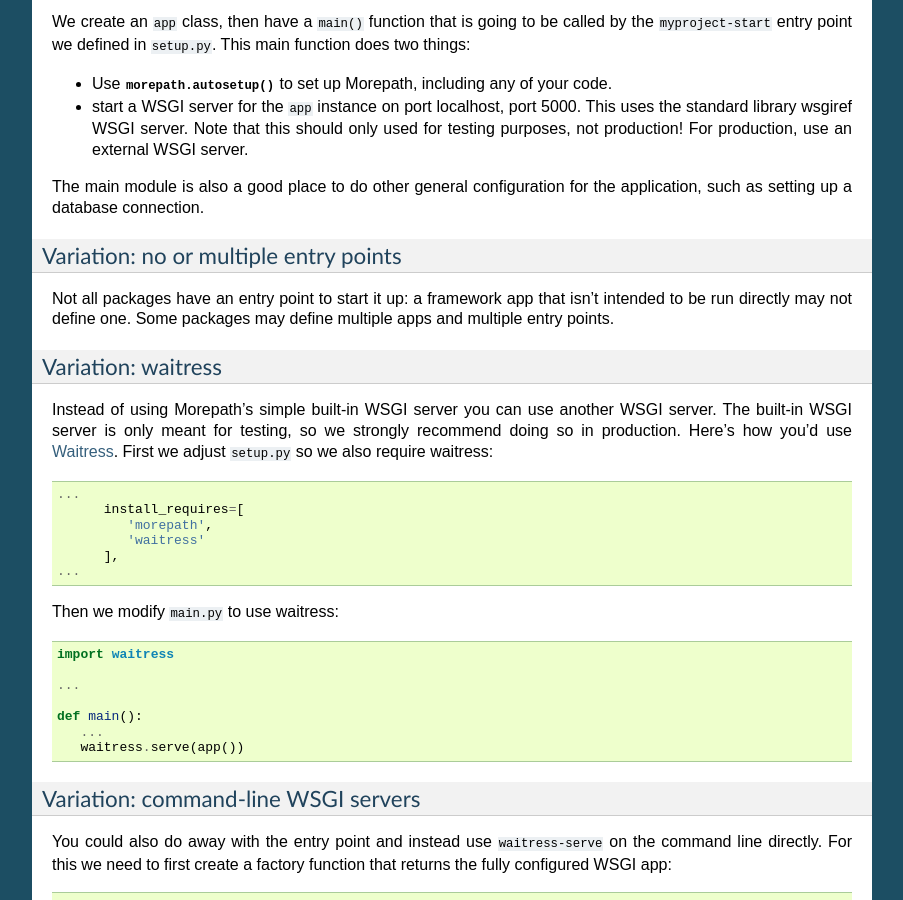
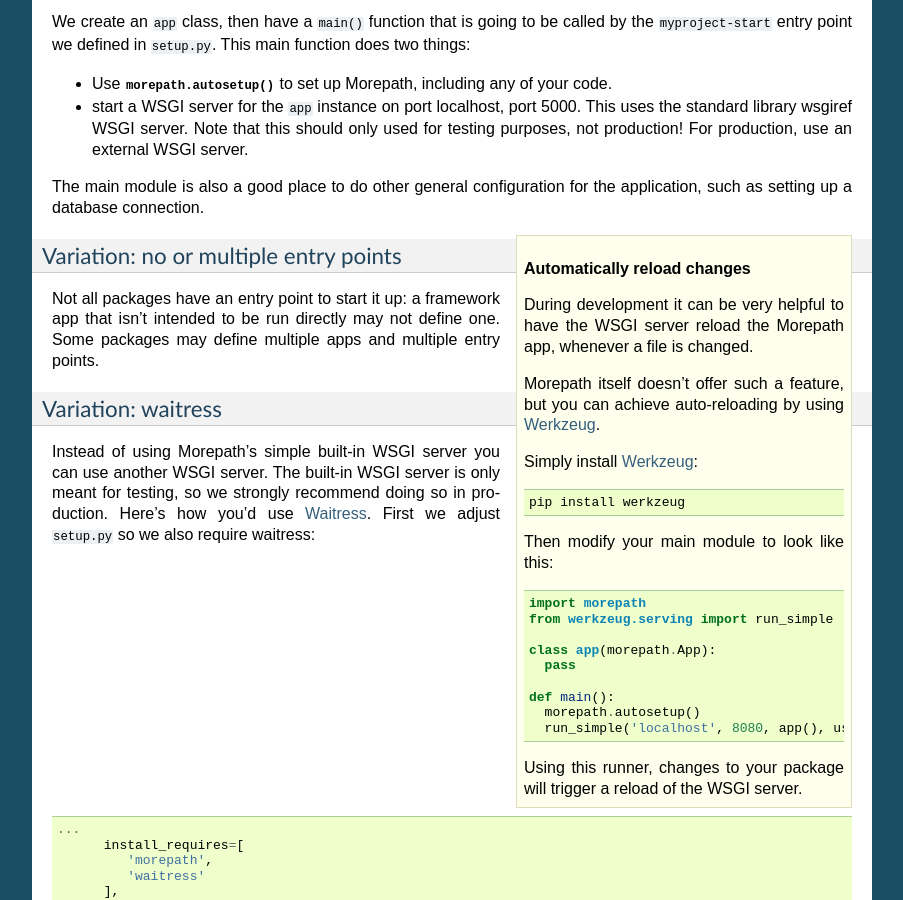
Before and after one commit to morepath/morepath, a Sphinx documentation site: the page built from doc/organizing_your_project.rst, in a window 1280 px wide and 900 px high, scrolled down 2680 px. Shown: the whole window, without its empty margins (198-1101 px from the left). Built offline with Sphinx 7.4.7, drawn with Linux system fonts in a browser that asks for light colours.

Commit message:
Added documentation about auto-reloading Morepath during development

```diff
--- a/CHANGES.txt
+++ b/CHANGES.txt
@@ -139,6 +139,8 @@
 - Several generic functions that weren't really pulling their weight
   are now gone as part of the mount simplification:
   ``generic.context`` and ``generic.traject`` are not needed anymore.
+
+- Added documentation about auto-reloading Morepath during development.
 
 - Minor improvement in docstrings.
 
--- a/doc/organizing_your_project.rst
+++ b/doc/organizing_your_project.rst
@@ -182,6 +182,35 @@
 The main module is also a good place to do other general configuration
 for the application, such as setting up a database connection.
 
+.. sidebar:: Automatically reload changes
+
+  During development it can be very helpful to have the WSGI server reload
+  the Morepath app, whenever a file is changed.
+
+  Morepath itself doesn't offer such a feature, but you can achieve
+  auto-reloading by using Werkzeug_.
+
+  Simply install Werkzeug_::
+
+    pip install werkzeug
+
+  Then modify your main module to look like this::
+
+    import morepath
+    from werkzeug.serving import run_simple
+
+    class app(morepath.App):
+      pass
+
+    def main():
+      morepath.autosetup()
+      run_simple('localhost', 8080, app(), use_reloader=True)
+
+  Using this runner, changes to your package will trigger a reload of the WSGI
+  server.
+
+  .. _Werkzeug: http://werkzeug.pocoo.org/docs/latest/serving/
+
 Variation: no or multiple entry points
 ~~~~~~~~~~~~~~~~~~~~~~~~~~~~~~~~~~~~~~
 
```
